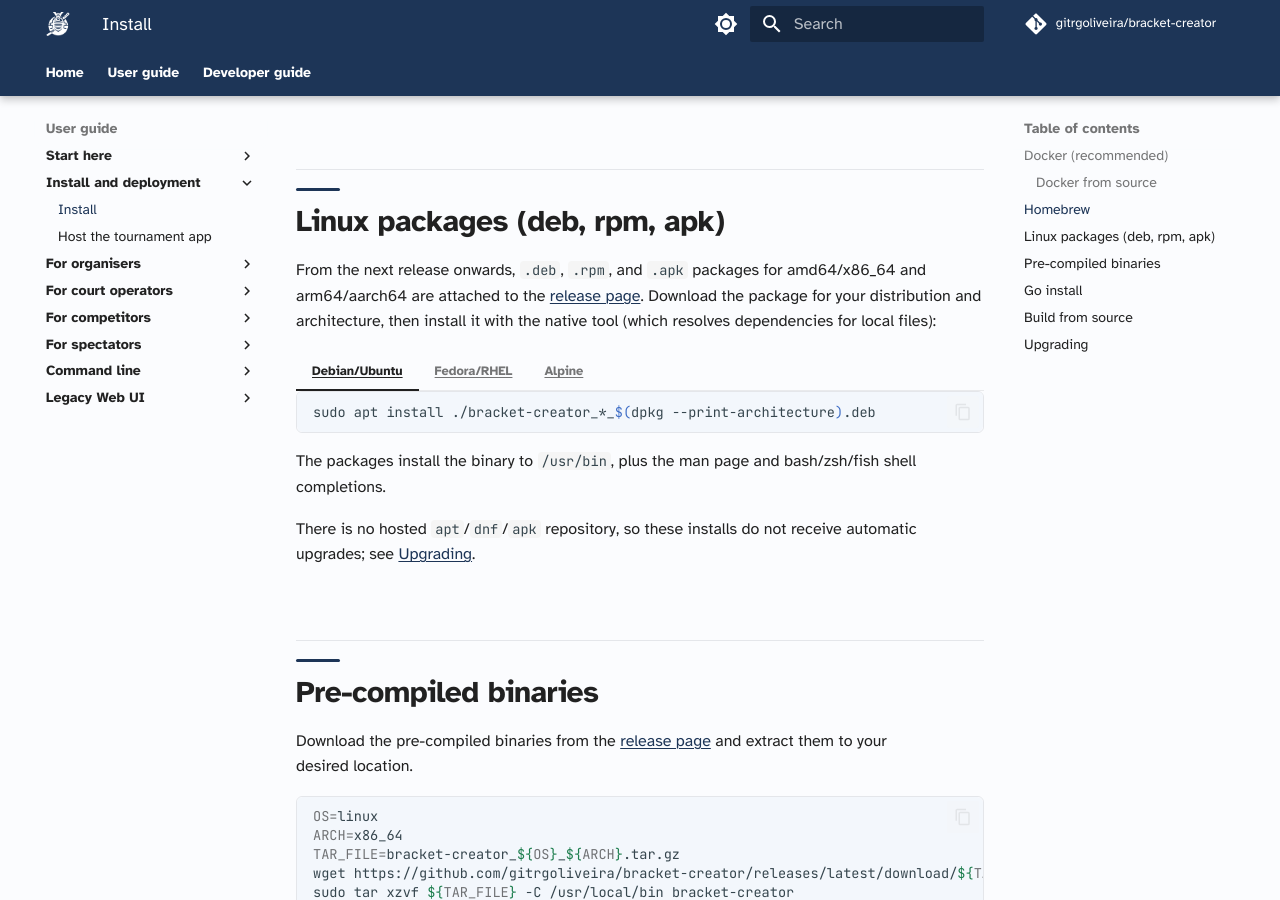
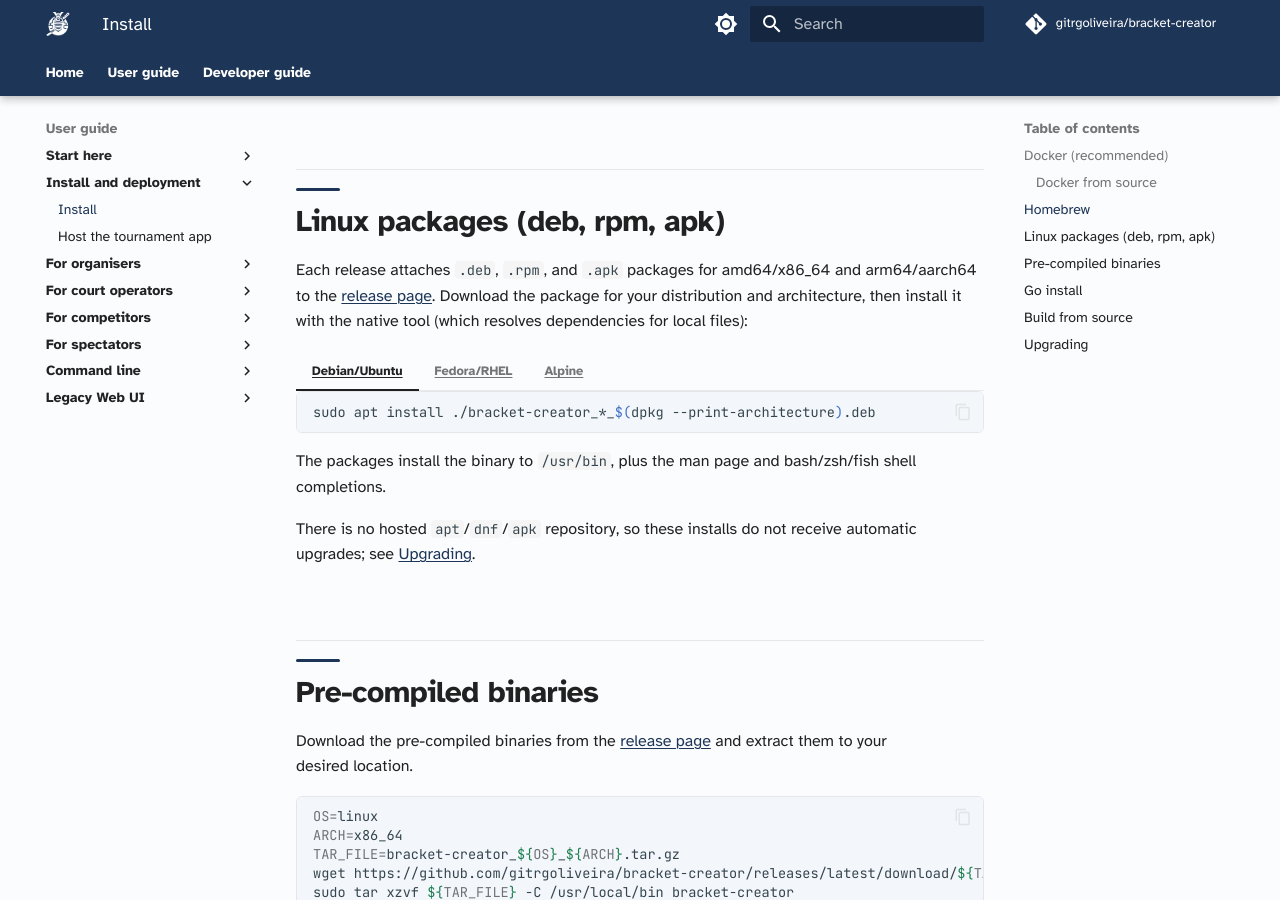
Before and after one commit to gitrgoliveira/bracket-creator, an MkDocs documentation site: the page built from docs/user-guide/install/install.md, in a window 1280 px wide and 900 px high, scrolled down 1835 px. Built offline with MkDocs 1.6.1 and Material for MkDocs 9.7.7, drawn with Linux system fonts in a browser that asks for light colours; comment, search, counter and statistics services are not loaded.

Commit message:
docs(mp-yhkr): Linux packages wording to present tense (v1.1.0 ships them)
Co-Authored-By: Claude Fable 5 <noreply@anthropic.com>

```diff
--- a/docs/user-guide/install/install.md
+++ b/docs/user-guide/install/install.md
@@ -63,7 +63,7 @@ The single binary bundles every subcommand, including `bracket-creator serve` (w
 
 ## Linux packages (deb, rpm, apk)
 
-From the next release onwards, `.deb`, `.rpm`, and `.apk` packages for amd64/x86_64 and arm64/aarch64 are attached to the [release page](https://github.com/gitrgoliveira/bracket-creator/releases). Download the package for your distribution and architecture, then install it with the native tool (which resolves dependencies for local files):
+Each release attaches `.deb`, `.rpm`, and `.apk` packages for amd64/x86_64 and arm64/aarch64 to the [release page](https://github.com/gitrgoliveira/bracket-creator/releases). Download the package for your distribution and architecture, then install it with the native tool (which resolves dependencies for local files):
 
 === "Debian/Ubuntu"
 
```
